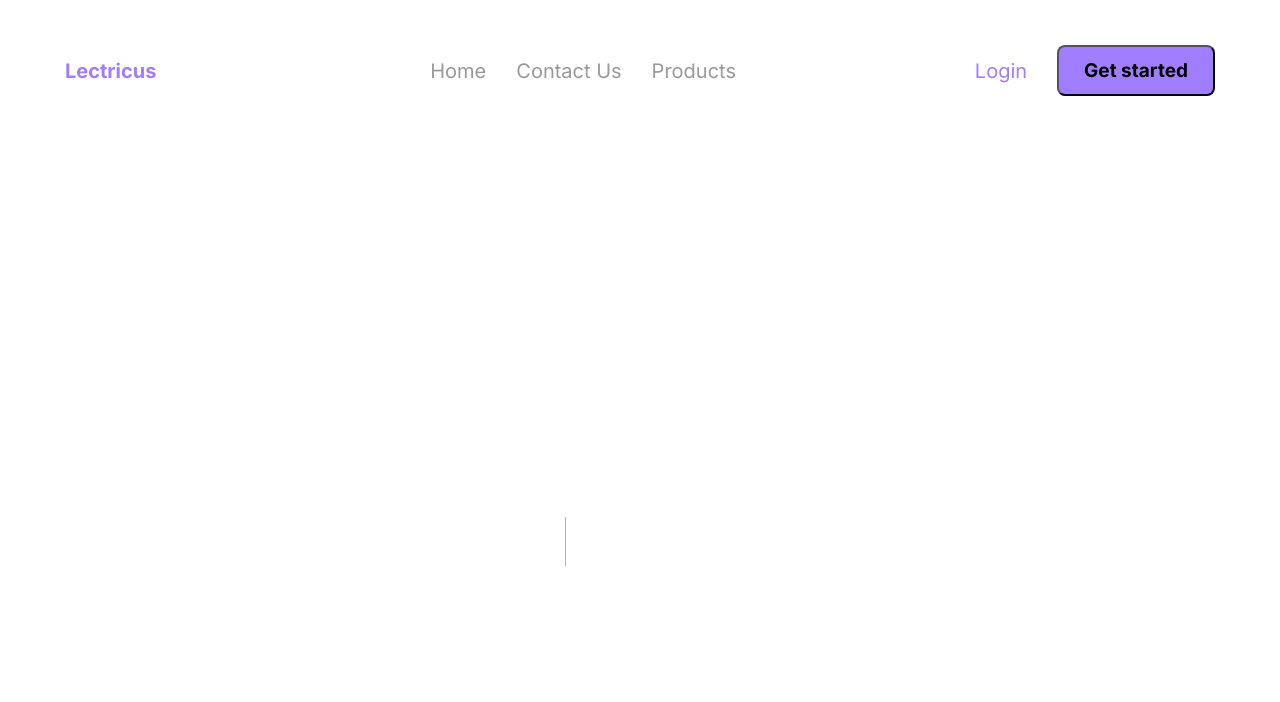
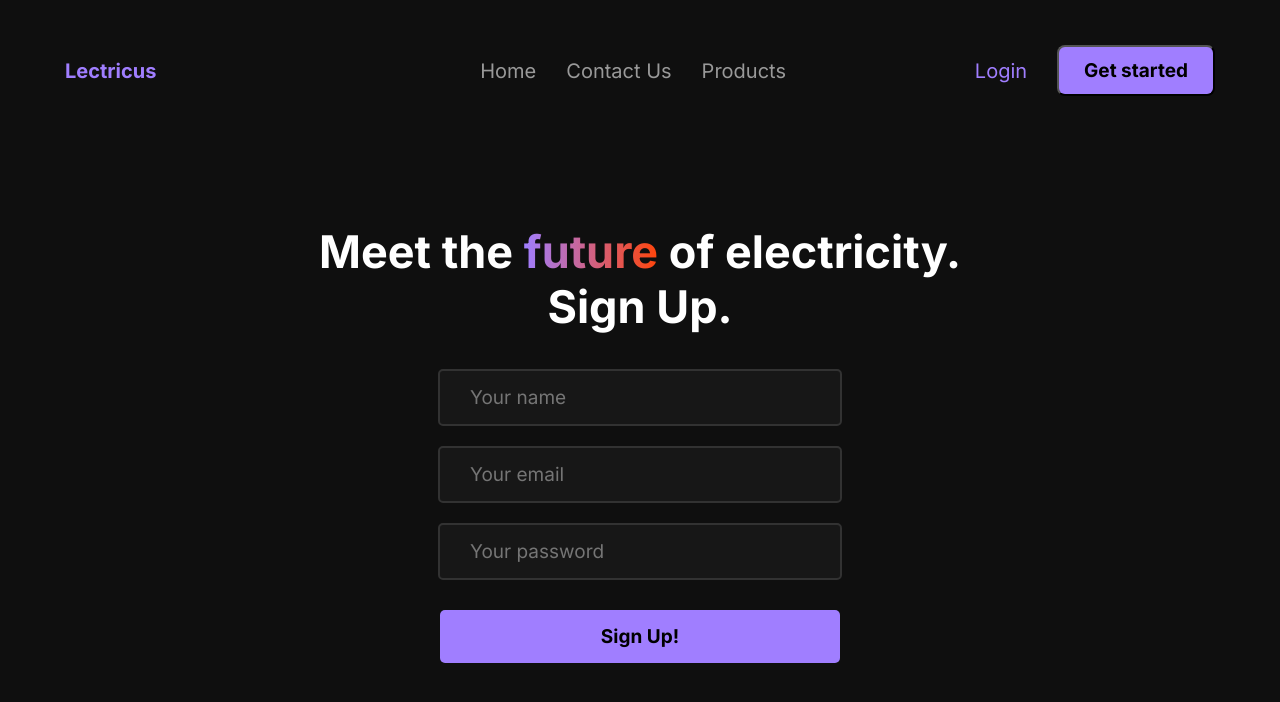
Before and after one commit to smeh09/XQuisite, a Next.js app: page /signup in a window 1280 px wide. Before the commit this address had no page. Shown: the top 702 px of the page. Built offline with nearby package versions, Linux system fonts and the light colour scheme.

Commit message:
sign up page

```diff
--- a/components/header.js
+++ b/components/header.js
@@ -49,7 +49,7 @@ export default function Header() {
         </Link>
       </nav>
       <nav id={styles.nav2} className={styles.nav}>
-        <Link href="/">
+        <Link href="/login">
           <div
             className={`${styles.navTxt} ${styles.hoverUnderlineAnimation}`}
             id={styles.loginTxt}
@@ -57,7 +57,7 @@ export default function Header() {
             Login
           </div>
         </Link>
-        <Link href="/contact">
+        <Link href="/signup">
           <button id={styles.specialLnk}>Get started</button>
         </Link>
       </nav>
--- /dev/null
+++ b/pages/signup.js
@@ -0,0 +1,45 @@
+import styles from "../styles/auth.module.css";
+import { useState } from "react";
+
+export default function SignUp() {
+  const [name, setName] = useState("");
+  const [email, setEmail] = useState("");
+  const [password, setPassword] = useState("");
+  return (
+    <div id={styles.fullContainer}>
+      <div id={styles.container}>
+        <div className={styles.heading}>
+          Meet the <span id={styles.gradient}>future</span> of electricity.
+        </div>
+        <div className={styles.heading} id={styles.heading2}>
+          Sign Up.
+        </div>
+        <div id={styles.signCnt}>
+          <input
+            value={name}
+            onChange={(e) => setName(e.target.value)}
+            type="text"
+            placeholder="Your name"
+            className={styles.input}
+          />
+          <input
+            type="text"
+            value={email}
+            onChange={(e) => setEmail(e.target.value)}
+            placeholder="Your email"
+            className={styles.input}
+          />
+          <input
+            type="text"
+            value={password}
+            onChange={(e) => setPassword(e.target.value)}
+            placeholder="Your password"
+            className={styles.input}
+            id={styles.lastInput}
+          />
+        </div>
+        <button id={styles.submit}>Sign Up!</button>
+      </div>
+    </div>
+  );
+}
--- /dev/null
+++ b/styles/auth.module.css
@@ -0,0 +1,57 @@
+#fullContainer {
+  min-height: calc(100vh - 195px);
+  width: 100%;
+  display: flex;
+  flex-direction: column;
+  justify-content: center;
+  align-items: center;
+}
+
+#container {
+  margin-top: 40px;
+  margin: 30px;
+  display: flex;
+  flex-direction: column;
+  justify-content: center;
+  align-items: center;
+}
+
+.heading {
+  text-align: center;
+  font-size: 45px;
+  font-weight: 1000;
+}
+
+#heading2 {
+  margin-bottom: 25px;
+}
+
+#gradient {
+  background: -webkit-linear-gradient(0deg, var(--primary), var(--grad-red));
+  -webkit-background-clip: text;
+  -webkit-text-fill-color: transparent;
+}
+
+#signCnt {
+  display: flex;
+  flex-direction: column;
+}
+
+.input {
+  margin: 10px 0;
+}
+
+#submit {
+  background: var(--primary);
+  padding: 15px 0;
+  width: 400px;
+  font-size: 19px;
+  border-radius: 5px;
+  outline: none;
+  color: black;
+  border: none;
+}
+
+#lastInput {
+  margin-bottom: 30px;
+}
--- a/styles/globals.css
+++ b/styles/globals.css
@@ -33,3 +33,13 @@ button {
 body {
   background-color: var(--bg);
 }
+
+input {
+  background: var(--bg-2);
+  border: 2px solid var(--stroke);
+  padding: 15px 30px;
+  width: 340px;
+  font-size: 19px;
+  border-radius: 5px;
+  outline: none;
+}
--- a/styles/header.module.css
+++ b/styles/header.module.css
@@ -8,7 +8,7 @@
 
 #title {
   font-weight: bold;
-  margin: 12px 35px;
+  margin: 12px 135px;
   margin-left: 0;
 }
 
```
